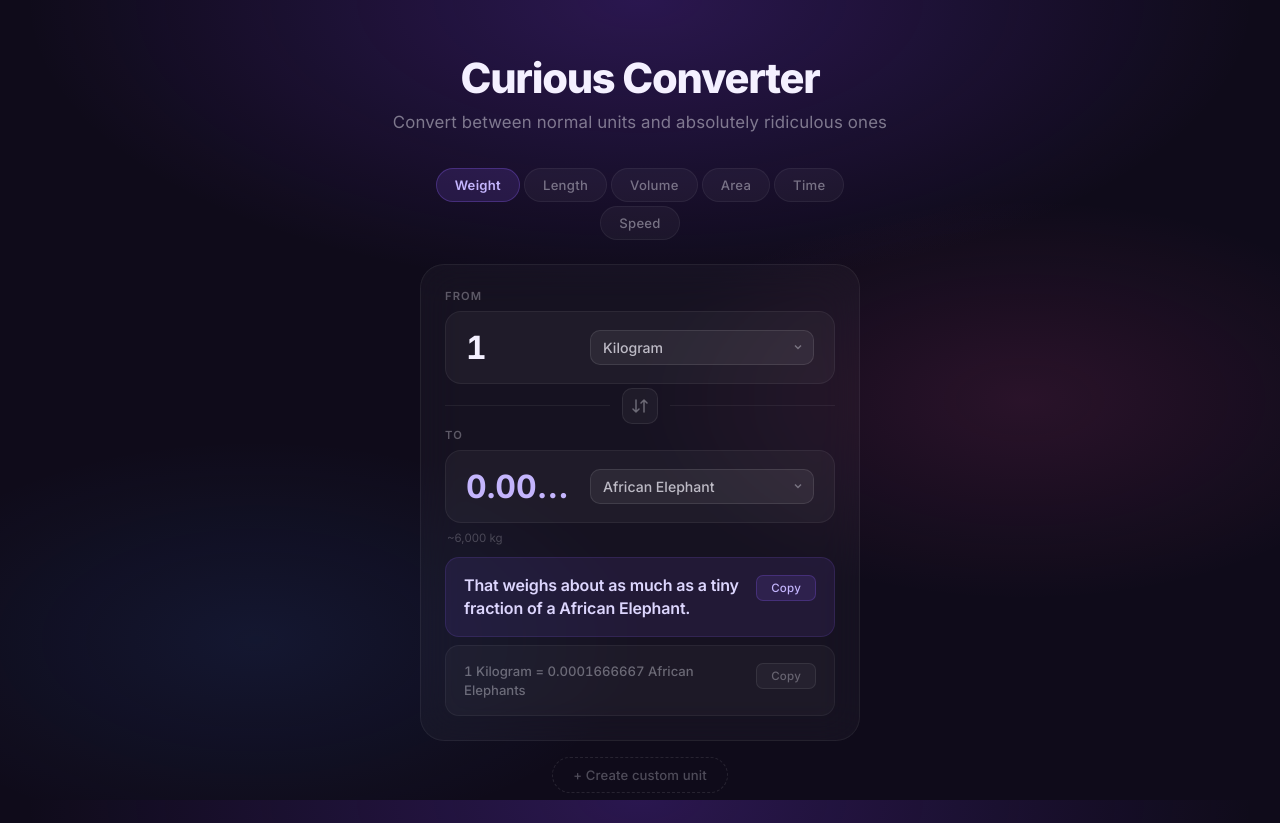
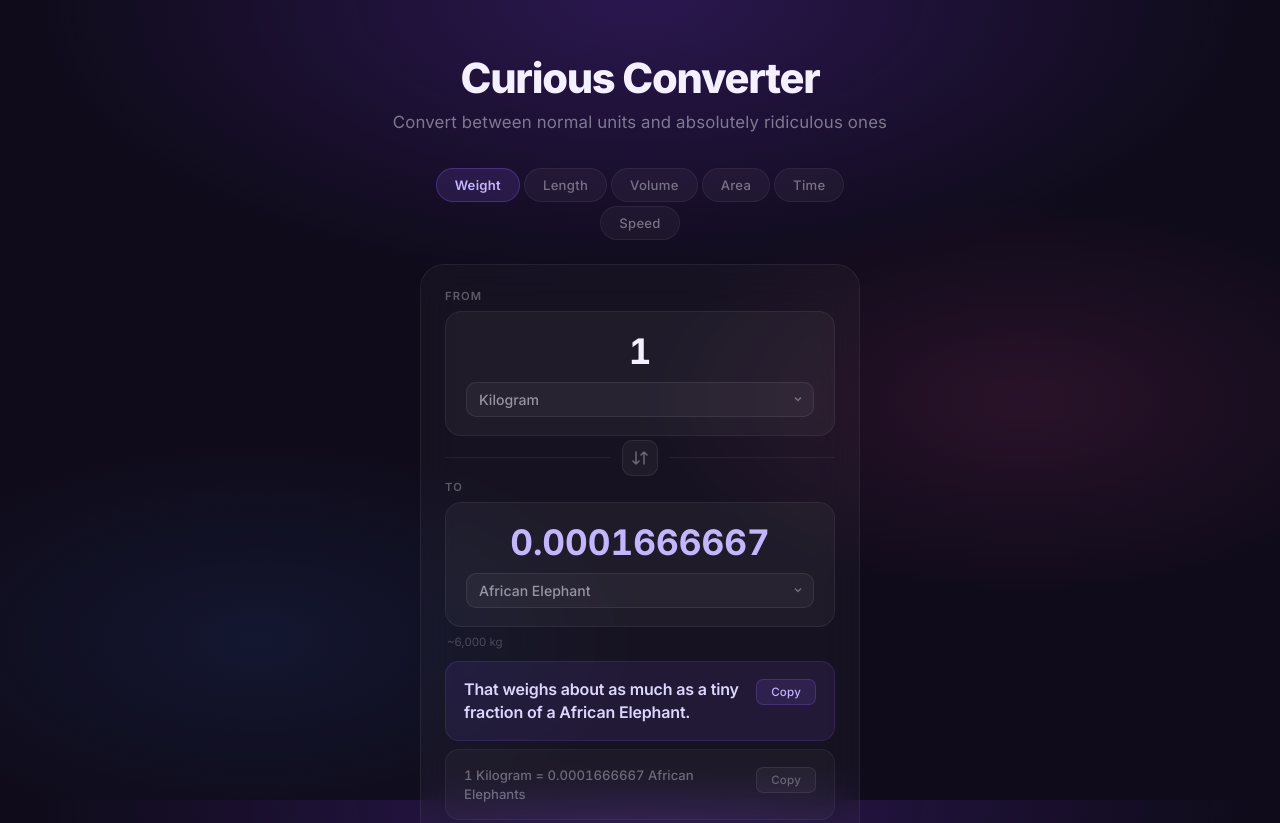
Before and after one commit to kphillpotts/CC, a React (Vite) app: page / in a window 1280 px wide. Shown: the top 823 px of the page. Built offline with nearby package versions, Linux system fonts and the light colour scheme.

Commit message:
Update UnitPicker.css
Make it centered

```diff
--- a/src/components/UnitPicker.css
+++ b/src/components/UnitPicker.css
@@ -14,12 +14,12 @@
 
 .unit-picker-body {
   display: flex;
-  align-items: center;
-  gap: 12px;
+  flex-direction: column;
+  gap: 10px;
   background: rgba(255, 255, 255, 0.04);
   border: 1px solid rgba(255, 255, 255, 0.06);
   border-radius: 16px;
-  padding: 16px 20px;
+  padding: 18px 20px;
   transition: border-color 0.2s ease, background 0.2s ease;
 }
 
@@ -29,16 +29,16 @@
 }
 
 .unit-picker-value {
-  flex: 1;
-  min-width: 0;
+  width: 100%;
   border: none;
   background: transparent;
-  font-size: 2rem;
+  font-size: 2.2rem;
   font-weight: 700;
   color: #f4f0ff;
   outline: none;
   padding: 0;
   font-variant-numeric: tabular-nums;
+  text-align: center;
 }
 
 .unit-picker-value::placeholder {
@@ -56,29 +56,30 @@
 }
 
 .unit-picker-result {
-  flex: 1;
-  min-width: 0;
-  font-size: 2rem;
+  width: 100%;
+  font-size: 2.2rem;
   font-weight: 700;
   color: #c4b5fd;
   font-variant-numeric: tabular-nums;
   overflow: hidden;
   text-overflow: ellipsis;
   white-space: nowrap;
+  text-align: center;
 }
 
 .unit-picker-select-wrapper {
-  flex-shrink: 0;
+  width: 100%;
 }
 
 .unit-picker-select {
+  width: 100%;
   padding: 8px 28px 8px 12px;
-  border: 1px solid rgba(255, 255, 255, 0.1);
+  border: 1px solid rgba(255, 255, 255, 0.08);
   border-radius: 10px;
-  background: rgba(255, 255, 255, 0.06);
+  background: rgba(255, 255, 255, 0.04);
   font-size: 0.88rem;
   font-weight: 500;
-  color: rgba(226, 224, 234, 0.8);
+  color: rgba(226, 224, 234, 0.6);
   cursor: pointer;
   appearance: none;
   transition: all 0.15s ease;
@@ -88,8 +89,8 @@
 }
 
 .unit-picker-select:hover {
-  background-color: rgba(255, 255, 255, 0.1);
-  border-color: rgba(255, 255, 255, 0.15);
+  background-color: rgba(255, 255, 255, 0.08);
+  border-color: rgba(255, 255, 255, 0.12);
 }
 
 .unit-picker-select:focus {
```
